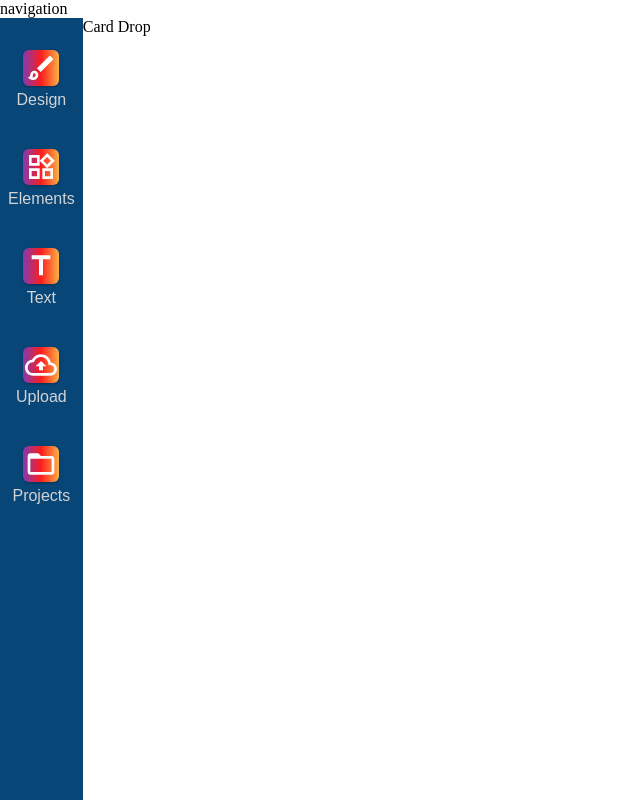
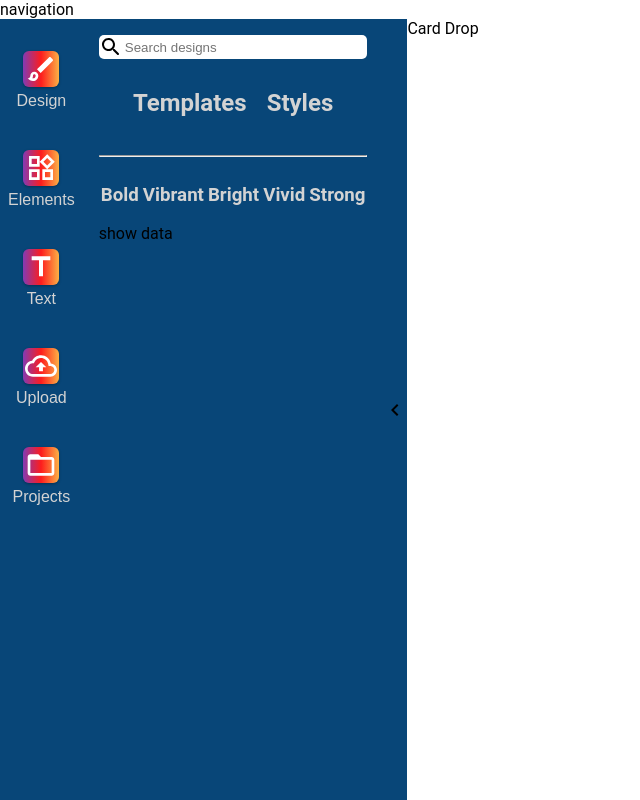
Before and after one commit to kingdayx/CardCreate, a React (Vite) app: page /create in a window 1280 px wide. Shown: the whole page, without its empty margins (0-640 px from the left). Built offline with nearby package versions, Linux system fonts and the light colour scheme.

Commit message:
updated menu details

```diff
--- /dev/null
+++ b/src/components/CreateCard/Menu/MenuData.jsx
@@ -0,0 +1,44 @@
+export const MenuData = [
+  {
+    name: "design",
+    searchAlt: "Search designs",
+    title: ["Templates", "Styles"],
+    subTitle: ["Bold", "Vibrant", "Bright", "Vivid", "Strong"],
+    content: "show data",
+  },
+  {
+    name: "elements",
+    searchAlt: "Search Elements",
+    subTitle: [
+      "Line",
+      "Phone",
+      "Email",
+      "Frame",
+      "Circle",
+      "Heart",
+      "Website",
+      "Location",
+      "Arrow",
+      "Mail",
+      "Star",
+    ],
+    content: "show elements",
+  },
+  {
+    name: "text",
+    searchAlt: "Search fonts and combinations",
+    content: "Add a text box",
+  },
+  {
+    name: "upload",
+    searchAlt: "Search uploads",
+    title: ["Images", "Videos", "Audio"],
+    content: "upload files",
+  },
+  {
+    name: "projects",
+    searchAlt: "Search your content",
+    title: ["All", "Designs", "Folders"],
+    content: "your projects",
+  },
+];
--- /dev/null
+++ b/src/components/CreateCard/Menu/MenuDetails/index.jsx
@@ -0,0 +1,104 @@
+import { ChevronLeftOutlined, SearchRounded } from "@mui/icons-material";
+import React from "react";
+import styled from "styled-components";
+import { MenuData } from "../MenuData";
+
+const ModalContainer = styled.section`
+  display: flex;
+  flex-direction: row;
+  height: 100%;
+`;
+
+const ModalContent = styled.article`
+  display: flex;
+  flex-direction: column;
+  padding: 1rem;
+`;
+
+const ModalClose = styled.article`
+  display: flex;
+  flex-direction: column;
+  justify-content: center;
+`;
+
+const ModalSearchContainer = styled.div`
+  display: flex;
+  background: white;
+  border-radius: 5px;
+`;
+
+const ModalSearchField = styled.input`
+  &:focus {
+    outline: none;
+  }
+  border: none;
+  border-radius: 5px;
+`;
+
+const ModalMainContent = styled.main``;
+
+const ModalTitleContainer = styled.div`
+  display: flex;
+  flex-direction: row;
+  justify-content: center;
+`;
+
+const ModalTitle = styled.h2`
+  padding: 10px;
+  color: lightgray;
+`;
+
+const ModalSubTitleContainer = styled.div`
+  display: flex;
+  flex-direction: row;
+  justify-content: center;
+`;
+
+const ModalSubTitle = styled.h1`
+  color: lightgray;
+  padding-left: 2px;
+  padding-right: 2px;
+`;
+
+const ModalContentData = styled.div``;
+
+export default function MenuDetails({ isModalOpen, modalContent, onClose }) {
+  if (isModalOpen !== true) {
+    return null;
+  }
+  console.log("data", MenuData);
+  return (
+    <ModalContainer>
+      {MenuData.map((item, itemIndex) => {
+        if (modalContent === item.name)
+          return (
+            <ModalContent id={itemIndex}>
+              <ModalSearchContainer>
+                <SearchRounded sx={{ justifyContent: "center" }} />
+                <ModalSearchField placeholder={`${item.searchAlt}`} />
+              </ModalSearchContainer>
+              <ModalMainContent className="modal-mainContents">
+                <ModalTitleContainer>
+                  {item.title?.map((index, itemIndex) => {
+                    return <ModalTitle id={itemIndex}> {index} </ModalTitle>;
+                  })}
+                </ModalTitleContainer>
+                <hr />
+                <ModalSubTitleContainer>
+                  {item.subTitle?.map((index, itemIndex) => {
+                    return (
+                      <ModalSubTitle id={itemIndex}> {index} </ModalSubTitle>
+                    );
+                  })}
+                </ModalSubTitleContainer>
+                <ModalContentData> {item.content} </ModalContentData>
+              </ModalMainContent>
+            </ModalContent>
+          );
+      })}
+      <ModalClose>
+        <ChevronLeftOutlined onClick={onClose} />
+      </ModalClose>
+    </ModalContainer>
+  );
+}
--- a/src/components/CreateCard/Menu/index.jsx
+++ b/src/components/CreateCard/Menu/index.jsx
@@ -1,6 +1,6 @@
-import React from "react";
+import React, { useState } from "react";
 import styled from "styled-components";
-import { Type, UploadCloud } from "react-feather";
+
 import {
   FolderOpenOutlined,
   WidgetsOutlined,
@@ -8,11 +8,11 @@ import {
   CloudUploadOutlined,
   TitleOutlined,
 } from "@mui/icons-material";
+import MenuDetails from "./MenuDetails";
 
 const MenuContainer = styled.div`
   display: flex;
-  flex-direction: column;
-  background-color: #084678;
+  flex-direction: row;
   height: 100%;
 `;
 
@@ -23,6 +23,39 @@ const MenuIconContainer = styled.div`
   padding: 0.5rem;
   padding-top: 2rem;
   align-items: center;
+  cursor: pointer;
+  &:hover {
+    #iconTitle {
+      transition-duration: 1s;
+      color: black;
+    }
+
+    #icon {
+      transition-duration: 1s;
+      color: #084678;
+    }
+  }
+`;
+
+const MenuIcons = styled.div`
+  background-color: #084678;
+  background-color: linear-gradient(
+    90deg,
+    rgba(37, 38, 39, 0.7) 0%,
+    60%,
+    transparent
+  );
+`;
+
+const MenuModal = styled.div`
+  margin-left: 0.1px;
+  background-color: #084678;
+  background-color: linear-gradient(
+    90deg,
+    rgba(37, 38, 39, 0.7) 0%,
+    60%,
+    transparent
+  );
 `;
 
 const MenuIconTitle = styled.div`
@@ -32,10 +65,24 @@ const MenuIconTitle = styled.div`
 `;
 
 export default function Menu() {
+  const [isModalOpen, setIsModalOpen] = useState(true);
+  const [modalContent, setModalContent] = useState("design");
+
+  const openModal = (content) => {
+    setIsModalOpen(true);
+    setModalContent(content);
+  };
+
+  const closeModal = () => {
+    setIsModalOpen(false);
+  };
+
   return (
     <MenuContainer>
-      <MenuIconContainer>
+      <MenuIcons>
+        <MenuIconContainer onClick={() => openModal("design")}>
           <BrushOutlined
+            id="icon"
             sx={{
               background: `linear-gradient(90deg, rgba(131,58,180,1) 0%, rgba(253,29,29,1) 50%, rgba(252,176,69,1) 100%)`,
               borderRadius: "6px",
@@ -45,10 +92,11 @@ export default function Menu() {
               color: "white",
             }}
           />
-        <MenuIconTitle>Design</MenuIconTitle>
+          <MenuIconTitle id="iconTitle">Design</MenuIconTitle>
         </MenuIconContainer>
-      <MenuIconContainer>
+        <MenuIconContainer onClick={() => openModal("elements")}>
           <WidgetsOutlined
+            id="icon"
             sx={{
               background: `linear-gradient(90deg, rgba(131,58,180,1) 0%, rgba(253,29,29,1) 50%, rgba(252,176,69,1) 100%)`,
               borderRadius: "6px",
@@ -58,10 +106,11 @@ export default function Menu() {
               color: "white",
             }}
           />
-        <MenuIconTitle>Elements</MenuIconTitle>
+          <MenuIconTitle id="iconTitle">Elements</MenuIconTitle>
         </MenuIconContainer>
-      <MenuIconContainer>
+        <MenuIconContainer onClick={() => openModal("text")}>
           <TitleOutlined
+            id="icon"
             sx={{
               background: `linear-gradient(90deg, rgba(131,58,180,1) 0%, rgba(253,29,29,1) 50%, rgba(252,176,69,1) 100%)`,
               borderRadius: "6px",
@@ -71,10 +120,11 @@ export default function Menu() {
               color: "white",
             }}
           />
-        <MenuIconTitle>Text</MenuIconTitle>
+          <MenuIconTitle id="iconTitle">Text</MenuIconTitle>
         </MenuIconContainer>
-      <MenuIconContainer>
+        <MenuIconContainer onClick={() => openModal("upload")}>
           <CloudUploadOutlined
+            id="icon"
             sx={{
               background: `linear-gradient(90deg, rgba(131,58,180,1) 0%, rgba(253,29,29,1) 50%, rgba(252,176,69,1) 100%)`,
               borderRadius: "6px",
@@ -84,10 +134,11 @@ export default function Menu() {
               color: "white",
             }}
           />
-        <MenuIconTitle>Upload</MenuIconTitle>
+          <MenuIconTitle id="iconTitle">Upload</MenuIconTitle>
         </MenuIconContainer>
-      <MenuIconContainer>
+        <MenuIconContainer onClick={() => openModal("projects")}>
           <FolderOpenOutlined
+            id="icon"
             sx={{
               background: `linear-gradient(90deg, rgba(131,58,180,1) 0%, rgba(253,29,29,1) 50%, rgba(252,176,69,1) 100%)`,
               borderRadius: "6px",
@@ -97,8 +148,16 @@ export default function Menu() {
               color: "white",
             }}
           />
-        <MenuIconTitle>Projects</MenuIconTitle>
+          <MenuIconTitle id="iconTitle">Projects</MenuIconTitle>
         </MenuIconContainer>
+      </MenuIcons>
+      <MenuModal>
+        <MenuDetails
+          isModalOpen={isModalOpen}
+          modalContent={modalContent}
+          onClose={closeModal}
+        />
+      </MenuModal>
     </MenuContainer>
   );
 }
--- a/src/index.css
+++ b/src/index.css
@@ -1,6 +1,7 @@
 body {
   margin: 0;
   height: 100vh;
+  font-family: Roboto;
 }
 #root {
   height: 100vh;
```
Lines whose indentation alone changed are shown as unchanged.
